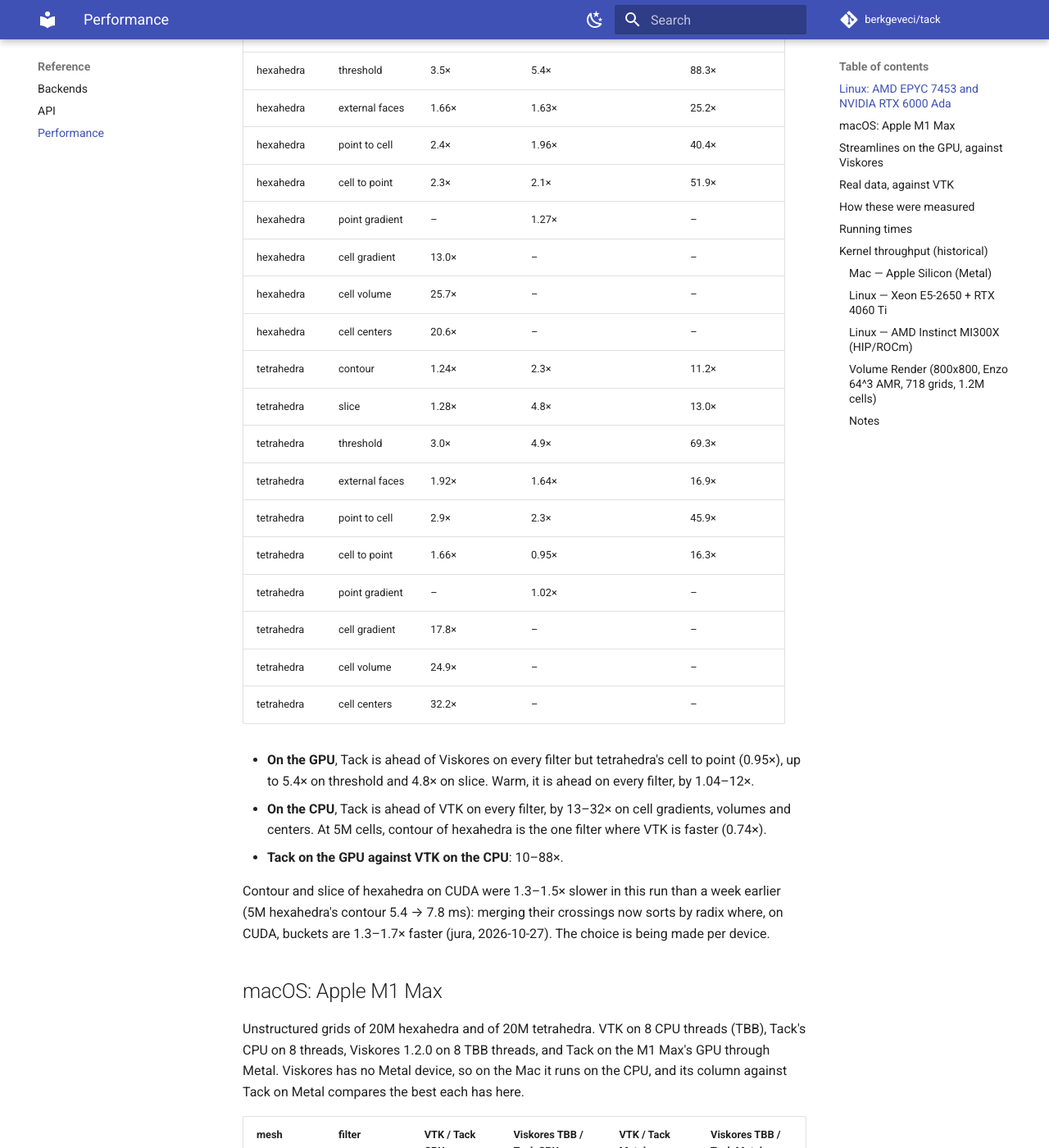
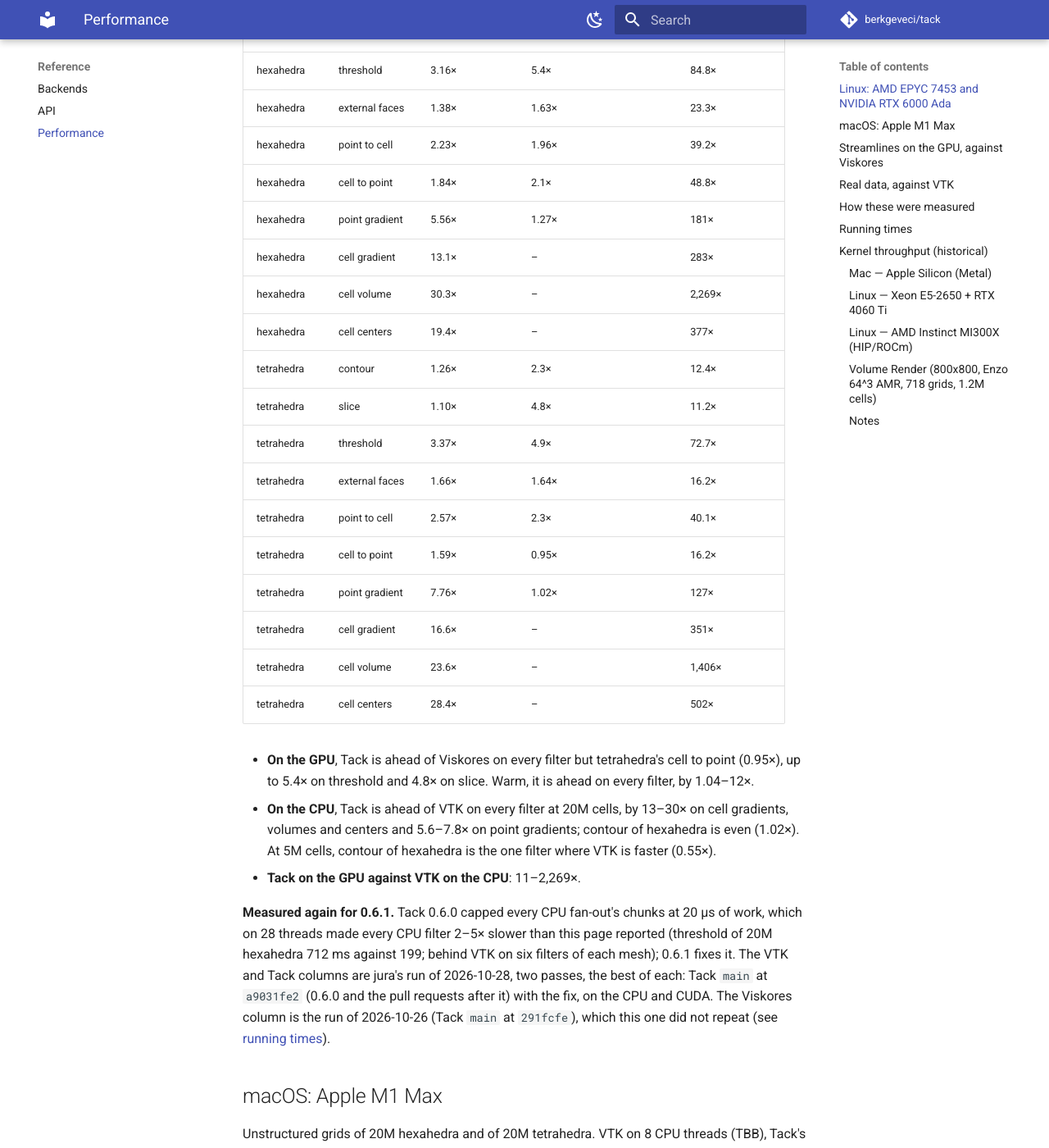
Before and after one commit to berkgeveci/tack, an MkDocs documentation site: the page built from docs/performance.md, in a window 1280 px wide and 1400 px high, scrolled down 654 px. Shown: the whole window at 82% size. Built offline with MkDocs 1.6.1 and Material for MkDocs 9.7.7, drawn with Linux system fonts in a browser that asks for light colours; comment, search, counter and statistics services are not loaded; the version menu is left out; some of the changed text lies outside the part shown.

Commit message:
Release 0.6.1
The CPU fan-out fix (chunks capped at 20 us of work only on short ranges)
on 0.6.0, the CHANGELOG's 0.6.1 section, and the performance page's Linux
columns measured again with it: jura, 2026-10-28, Tack main at a9031fe2
with the fix; the CUDA column against VTK filled for every filter.

```diff
--- a/docs/performance.md
+++ b/docs/performance.md
@@ -18,39 +18,44 @@
 
 | mesh | filter | VTK / Tack CPU | Viskores CUDA / Tack CUDA | VTK / Tack CUDA |
 |---|---|---|---|---|
-| hexahedra | contour | 1.15× | 1.49× | 10.4× |
-| hexahedra | slice | 1.26× | 3.4× | 11.8× |
-| hexahedra | threshold | 3.5× | 5.4× | 88.3× |
-| hexahedra | external faces | 1.66× | 1.63× | 25.2× |
-| hexahedra | point to cell | 2.4× | 1.96× | 40.4× |
-| hexahedra | cell to point | 2.3× | 2.1× | 51.9× |
-| hexahedra | point gradient | – | 1.27× | – |
-| hexahedra | cell gradient | 13.0× | – | – |
-| hexahedra | cell volume | 25.7× | – | – |
-| hexahedra | cell centers | 20.6× | – | – |
-| tetrahedra | contour | 1.24× | 2.3× | 11.2× |
-| tetrahedra | slice | 1.28× | 4.8× | 13.0× |
-| tetrahedra | threshold | 3.0× | 4.9× | 69.3× |
-| tetrahedra | external faces | 1.92× | 1.64× | 16.9× |
-| tetrahedra | point to cell | 2.9× | 2.3× | 45.9× |
-| tetrahedra | cell to point | 1.66× | 0.95× | 16.3× |
-| tetrahedra | point gradient | – | 1.02× | – |
-| tetrahedra | cell gradient | 17.8× | – | – |
-| tetrahedra | cell volume | 24.9× | – | – |
-| tetrahedra | cell centers | 32.2× | – | – |
+| hexahedra | contour | 1.02× | 1.49× | 12.3× |
+| hexahedra | slice | 1.19× | 3.4× | 16.4× |
+| hexahedra | threshold | 3.16× | 5.4× | 84.8× |
+| hexahedra | external faces | 1.38× | 1.63× | 23.3× |
+| hexahedra | point to cell | 2.23× | 1.96× | 39.2× |
+| hexahedra | cell to point | 1.84× | 2.1× | 48.8× |
+| hexahedra | point gradient | 5.56× | 1.27× | 181× |
+| hexahedra | cell gradient | 13.1× | – | 283× |
+| hexahedra | cell volume | 30.3× | – | 2,269× |
+| hexahedra | cell centers | 19.4× | – | 377× |
+| tetrahedra | contour | 1.26× | 2.3× | 12.4× |
+| tetrahedra | slice | 1.10× | 4.8× | 11.2× |
+| tetrahedra | threshold | 3.37× | 4.9× | 72.7× |
+| tetrahedra | external faces | 1.66× | 1.64× | 16.2× |
+| tetrahedra | point to cell | 2.57× | 2.3× | 40.1× |
+| tetrahedra | cell to point | 1.59× | 0.95× | 16.2× |
+| tetrahedra | point gradient | 7.76× | 1.02× | 127× |
+| tetrahedra | cell gradient | 16.6× | – | 351× |
+| tetrahedra | cell volume | 23.6× | – | 1,406× |
+| tetrahedra | cell centers | 28.4× | – | 502× |
 
 - **On the GPU**, Tack is ahead of Viskores on every filter but tetrahedra's
   cell to point (0.95×), up to 5.4× on threshold and 4.8× on slice. Warm,
   it is ahead on every filter, by 1.04–12×.
-- **On the CPU**, Tack is ahead of VTK on every filter, by 13–32× on cell
-  gradients, volumes and centers. At 5M cells, contour of hexahedra is the one
-  filter where VTK is faster (0.74×).
-- **Tack on the GPU against VTK on the CPU**: 10–88×.
+- **On the CPU**, Tack is ahead of VTK on every filter at 20M cells, by
+  13–30× on cell gradients, volumes and centers and 5.6–7.8× on point
+  gradients; contour of hexahedra is even (1.02×). At 5M cells, contour of
+  hexahedra is the one filter where VTK is faster (0.55×).
+- **Tack on the GPU against VTK on the CPU**: 11–2,269×.
 
-Contour and slice of hexahedra on CUDA were 1.3–1.5× slower in this run than
-a week earlier (5M hexahedra's contour 5.4 → 7.8 ms): merging their
-crossings now sorts by radix where, on CUDA, buckets are 1.3–1.7× faster
-(jura, 2026-10-27). The choice is being made per device.
+**Measured again for 0.6.1.** Tack 0.6.0 capped every CPU fan-out's chunks
+at 20 µs of work, which on 28 threads made every CPU filter 2–5× slower than
+this page reported (threshold of 20M hexahedra 712 ms against 199; behind
+VTK on six filters of each mesh); 0.6.1 fixes it. The VTK and Tack columns
+are jura's run of 2026-10-28, two passes, the best of each: Tack `main` at
+`a9031fe2` (0.6.0 and the pull requests after it) with the fix, on the CPU
+and CUDA. The Viskores column is the run of 2026-10-26 (Tack `main` at
+`291fcfe`), which this one did not repeat (see [running times](#running-times)).
 
 ## macOS: Apple M1 Max
 
@@ -171,64 +176,71 @@
   keeps from an earlier filter on the same mesh; a fresh one derives it.
 - **Timing.** Repeated runs for a fixed budget, the median taken; Tack's
   timing ends with `tack.sync()`, since GPU launches are queued. On the
-  Linux machine, two passes, the second in reverse order, and their mean;
-  on the Mac, one.
+  Linux machine, two passes: the VTK and Tack columns take the better of
+  the two, the Viskores column their mean (the second pass in reverse
+  order); on the Mac, one.
 - **Harness**: `benchmarks/vtk_compare` (VTK and Tack) and
   `benchmarks/viskores_compare` (Viskores and Tack), on the meshes of
-  `benchmarks/vtk_compare/meshes.py`.
+  `benchmarks/vtk_compare/meshes.py`. Point gradients against VTK
+  (`vtkGradientFilter`) are a pair added to `vtk_compare` after 0.6.0, on
+  `main`.
 
 ## Running times
 
 All in milliseconds. The Linux machine: jura, idle; NVIDIA driver 615.71.09;
-VTK master built with TBB; Viskores 1.2.0 (CUDA arch 89, 64-bit ids,
-double precision); Tack `main` at `291fcfe` (2026-10-26).
+VTK master (`cc6c421507`) built with TBB; Viskores 1.2.0 (CUDA arch 89,
+64-bit ids, double precision). VTK and Tack: Tack `main` at `a9031fe2` with
+0.6.1's fix (2026-10-28), the best of two passes. Viskores: the run of
+2026-10-26 (Tack `main` at `291fcfe`), whose Tack CUDA times were within 3%
+of these but for contour and slice of hexahedra, 1.2–1.7× slower then (5M
+contour 7.87 ms against 4.77 here), when merging their crossings sorted by
+radix; the Viskores column's ratios for those two understate Tack's lead.
 
 | mesh | cells | filter | VTK | Tack CPU | Tack CPU, fresh | Viskores CUDA | Tack CUDA | Tack CUDA, fresh |
 |---|---|---|---|---|---|---|---|---|
-| hexahedra | 5M | contour | 28.6 | 45.6 | 38.9 | 8.14 | 7.84 | 7.87 |
-| hexahedra | 5M | slice | 35.4 | 34.0 | 31.8 | 14.1 | 7.55 | 7.50 |
-| hexahedra | 5M | threshold | 174 | 76.7 | 66.5 | 16.4 | 3.62 | 3.73 |
-| hexahedra | 5M | external faces | 184 | 124 | 123 | 19.5 | 9.22 | 9.75 |
-| hexahedra | 5M | point to cell | 13.6 | 7.40 | 7.39 | 1.90 | 0.97 | 0.98 |
-| hexahedra | 5M | cell to point | 89.2 | 10.1 | 68.3 | 7.22 | 0.93 | 4.23 |
-| hexahedra | 5M | point gradient | – | – | – | 9.32 | 3.73 | 7.45 |
-| hexahedra | 5M | cell gradient | 175 | 17.3 | 18.1 | – | – | – |
-| hexahedra | 5M | cell volume | 1170 | 48.7 | 46.4 | – | – | – |
-| hexahedra | 5M | cell centers | 173 | 14.6 | 17.9 | – | – | – |
-| tetrahedra | 5M | contour | 25.4 | 20.0 | 20.4 | 7.59 | 4.86 | 4.85 |
-| tetrahedra | 5M | slice | 22.7 | 19.5 | 19.9 | 13.1 | 4.87 | 4.86 |
-| tetrahedra | 5M | threshold | 77.4 | 29.6 | 29.0 | 11.5 | 3.30 | 3.33 |
-| tetrahedra | 5M | external faces | 111 | 70.6 | 71.8 | 17.5 | 9.11 | 9.08 |
-| tetrahedra | 5M | point to cell | 11.3 | 5.50 | 5.04 | 1.74 | 0.80 | 0.83 |
-| tetrahedra | 5M | cell to point | 48.5 | 8.73 | 36.6 | 4.46 | 0.80 | 4.11 |
-| tetrahedra | 5M | point gradient | – | – | – | 5.72 | 2.09 | 5.32 |
-| tetrahedra | 5M | cell gradient | 166 | 12.7 | 11.3 | – | – | – |
-| tetrahedra | 5M | cell volume | 588 | 28.5 | 29.9 | – | – | – |
-| tetrahedra | 5M | cell centers | 179 | 10.9 | 8.86 | – | – | – |
-| hexahedra | 20M | contour | 98.3 | 87.9 | 85.5 | 14.1 | 9.53 | 9.46 |
-| hexahedra | 20M | slice | 118 | 95.9 | 94.0 | 33.7 | 10.1 | 10.0 |
-| hexahedra | 20M | threshold | 696 | 204 | 198 | 42.3 | 7.75 | 7.88 |
-| hexahedra | 20M | external faces | 758 | 446 | 455 | 49.2 | 27.8 | 30.1 |
-| hexahedra | 20M | point to cell | 69.0 | 28.9 | 28.6 | 3.35 | 1.73 | 1.71 |
-| hexahedra | 20M | cell to point | 524 | 36.0 | 224 | 21.0 | 1.81 | 10.1 |
-| hexahedra | 20M | point gradient | – | – | – | 30.0 | 13.7 | 23.6 |
-| hexahedra | 20M | cell gradient | 642 | 49.9 | 49.5 | – | – | – |
-| hexahedra | 20M | cell volume | 4772 | 194 | 186 | – | – | – |
-| hexahedra | 20M | cell centers | 792 | 40.2 | 38.5 | – | – | – |
-| tetrahedra | 20M | contour | 66.5 | 57.6 | 53.6 | 13.7 | 5.95 | 5.95 |
-| tetrahedra | 20M | slice | 74.7 | 60.8 | 58.3 | 27.5 | 5.75 | 5.73 |
-| tetrahedra | 20M | threshold | 369 | 126 | 121 | 26.0 | 5.43 | 5.33 |
-| tetrahedra | 20M | external faces | 456 | 240 | 238 | 44.2 | 27.0 | 27.0 |
-| tetrahedra | 20M | point to cell | 57.4 | 21.6 | 19.9 | 2.89 | 1.28 | 1.25 |
-| tetrahedra | 20M | cell to point | 176 | 20.3 | 106 | 10.3 | 1.30 | 10.8 |
-| tetrahedra | 20M | point gradient | – | – | – | 15.5 | 5.90 | 15.2 |
-| tetrahedra | 20M | cell gradient | 567 | 33.9 | 31.9 | – | – | – |
-| tetrahedra | 20M | cell volume | 2398 | 97.6 | 96.5 | – | – | – |
-| tetrahedra | 20M | cell centers | 841 | 28.0 | 26.1 | – | – | – |
+| hexahedra | 5M | contour | 26.8 | 53.4 | 49.1 | 8.14 | 4.91 | 4.77 |
+| hexahedra | 5M | slice | 35.0 | 34.4 | 31.7 | 14.1 | 5.01 | 5.00 |
+| hexahedra | 5M | threshold | 143 | 72.7 | 62.2 | 16.4 | 3.53 | 3.55 |
+| hexahedra | 5M | external faces | 171 | 0.35 | 131 | 19.5 | 0.38 | 9.72 |
+| hexahedra | 5M | point to cell | 14.9 | 7.20 | 7.73 | 1.90 | 0.87 | 0.87 |
+| hexahedra | 5M | cell to point | 88.9 | 9.09 | 58.3 | 7.22 | 1.27 | 3.81 |
+| hexahedra | 5M | point gradient | 1184 | 145 | 192 | 9.32 | 3.78 | 6.65 |
+| hexahedra | 5M | cell gradient | 167 | 21.1 | 19.2 | – | 1.05 | 1.07 |
+| hexahedra | 5M | cell volume | 1166 | 48.9 | 43.9 | – | 0.99 | 0.89 |
+| hexahedra | 5M | cell centers | 200 | 18.3 | 17.4 | – | 0.84 | 0.96 |
+| tetrahedra | 5M | contour | 23.5 | 22.0 | 19.6 | 7.59 | 4.59 | 4.60 |
+| tetrahedra | 5M | slice | 24.9 | 22.0 | 19.9 | 13.1 | 4.89 | 4.91 |
+| tetrahedra | 5M | threshold | 82.6 | 30.9 | 29.7 | 11.5 | 3.32 | 3.29 |
+| tetrahedra | 5M | external faces | 99.5 | 0.38 | 81.3 | 17.5 | 0.40 | 9.15 |
+| tetrahedra | 5M | point to cell | 12.8 | 5.35 | 4.96 | 1.74 | 0.76 | 0.80 |
+| tetrahedra | 5M | cell to point | 49.1 | 7.74 | 37.0 | 4.46 | 1.14 | 3.96 |
+| tetrahedra | 5M | point gradient | 512 | 34.4 | 58.6 | 5.72 | 2.05 | 4.88 |
+| tetrahedra | 5M | cell gradient | 152 | 8.48 | 14.8 | – | 0.85 | 0.88 |
+| tetrahedra | 5M | cell volume | 529 | 30.4 | 30.3 | – | 0.81 | 0.82 |
+| tetrahedra | 5M | cell centers | 156 | 6.79 | 13.0 | – | 0.75 | 0.78 |
+| hexahedra | 20M | contour | 94.1 | 91.5 | 92.5 | 14.1 | 7.22 | 7.65 |
+| hexahedra | 20M | slice | 122 | 109 | 102 | 33.7 | 7.50 | 7.43 |
+| hexahedra | 20M | threshold | 630 | 200 | 199 | 42.3 | 7.41 | 7.43 |
+| hexahedra | 20M | external faces | 721 | 0.39 | 522 | 49.2 | 0.39 | 30.9 |
+| hexahedra | 20M | point to cell | 67.6 | 31.4 | 30.4 | 3.35 | 1.66 | 1.73 |
+| hexahedra | 20M | cell to point | 488 | 47.3 | 264 | 21.0 | 2.24 | 10.0 |
+| hexahedra | 20M | point gradient | 4228 | 481 | 760 | 30.0 | 14.1 | 23.3 |
+| hexahedra | 20M | cell gradient | 625 | 47.8 | 47.8 | – | 2.19 | 2.21 |
+| hexahedra | 20M | cell volume | 4834 | 158 | 160 | – | 2.14 | 2.13 |
+| hexahedra | 20M | cell centers | 762 | 39.6 | 39.2 | – | 2.00 | 2.02 |
+| tetrahedra | 20M | contour | 68.5 | 59.1 | 54.4 | 13.7 | 5.52 | 5.55 |
+| tetrahedra | 20M | slice | 65.5 | 59.6 | 59.5 | 27.5 | 5.79 | 5.86 |
+| tetrahedra | 20M | threshold | 363 | 119 | 108 | 26.0 | 5.01 | 4.98 |
+| tetrahedra | 20M | external faces | 448 | 0.39 | 269 | 44.2 | 0.41 | 27.7 |
+| tetrahedra | 20M | point to cell | 50.4 | 20.9 | 19.6 | 2.89 | 1.25 | 1.26 |
+| tetrahedra | 20M | cell to point | 170 | 21.2 | 107 | 10.3 | 1.61 | 10.5 |
+| tetrahedra | 20M | point gradient | 1869 | 117 | 241 | 15.5 | 5.85 | 14.7 |
+| tetrahedra | 20M | cell gradient | 544 | 34.6 | 32.7 | – | 1.53 | 1.55 |
+| tetrahedra | 20M | cell volume | 2164 | 96.7 | 91.5 | – | 1.55 | 1.54 |
+| tetrahedra | 20M | cell centers | 720 | 26.1 | 25.4 | – | 1.41 | 1.43 |
 
-Warm external faces were as slow as fresh in this run: the surface was
-recomputed on every call. Since then (#167) the topology keeps it, and a
-repeated call only carries the fields.
+Warm external faces are well under a millisecond: the topology keeps the
+surface (#167), and a repeated call only carries the fields.
 
 The Mac: Apple M1 Max (8 performance and 2 efficiency cores, 64 GB), macOS
 26; VTK master (`5d3a65f159`) built with TBB, and the Viskores 1.2.0 it
--- a/pyproject.toml
+++ b/pyproject.toml
@@ -1,6 +1,6 @@
 [project]
 name = "tack-workspace"
-version = "0.6.0"
+version = "0.6.1"
 description = "Tack monorepo workspace"
 readme = "README.md"
 requires-python = ">=3.11"
```
Also changed, not shown: CHANGELOG.md (+23 -0 lines), changelog.d/chunk-limit-short-ranges.md (deleted, +0 -10 lines), 3 other files.
